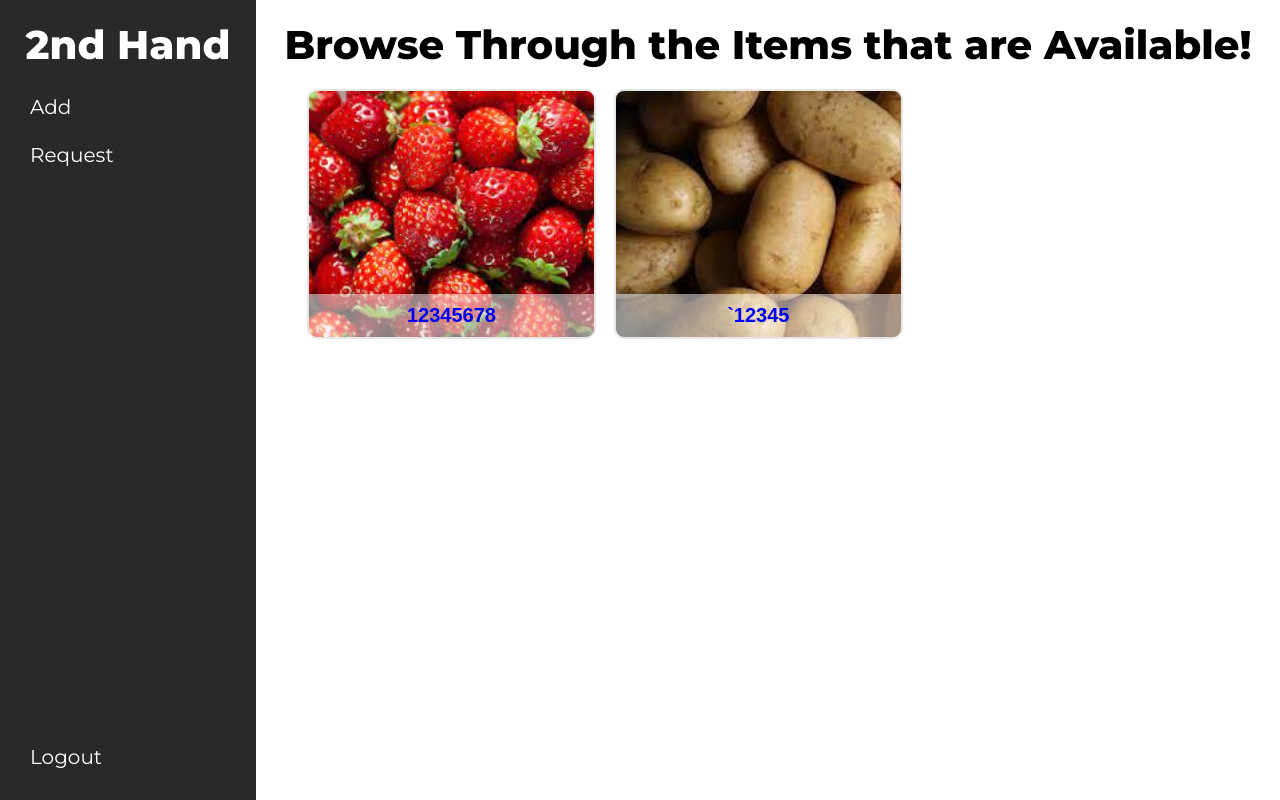
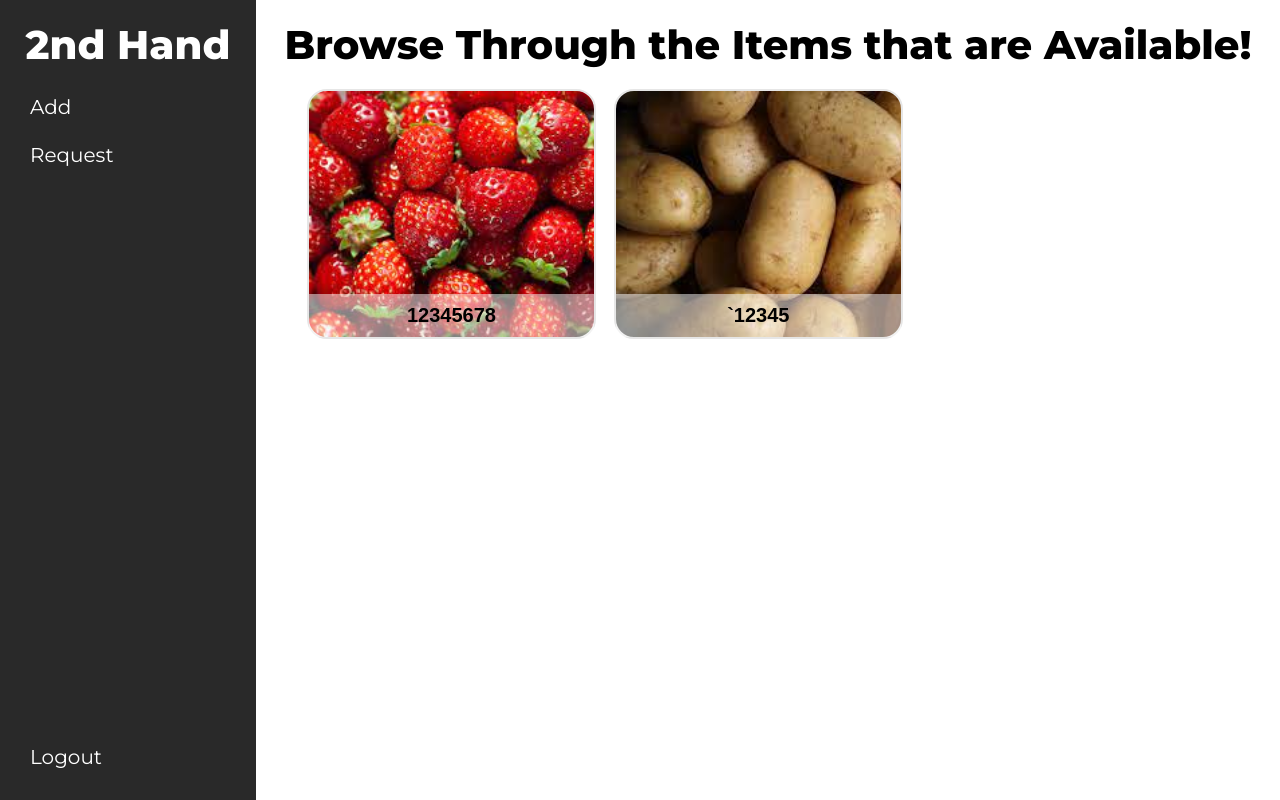
Before and after one commit to ryan-lam/dragonhack2021, a Django app: page /marketplace in a window 1280 px wide. Run offline with Django 3.2, Linux system fonts and the light colour scheme; data comes from the database, SQL or seed files in the repository.

Commit message:
Market Animate

```diff
--- a/project/app/static/style.css
+++ b/project/app/static/style.css
@@ -73,9 +73,13 @@ main{
 .items{
 
     width: 100%;
-    border-radius: 10px;
+    border-radius: 20px;
     background-color: white;
     display: block;
     border: solid 2px #e6e6e6;
     cursor: pointer;
 }
+
+.items:hover{
+    border: 4px solid #83eaf1;
+}
--- a/project/app/templates/marketplace.html
+++ b/project/app/templates/marketplace.html
@@ -18,7 +18,7 @@
 
 			{% for i in db %}
 				<a href="/item_code/{{ i.0.code }}" class="items" style="background-image: url({{ i.1.image.url }}); background-size: cover; position: relative;">
-					<p style="text-align: center; font-size: 20px; padding-top: 10px; padding-bottom: 10px; font-weight: 900; font-family: Arial; background-color: rgba(255, 255, 255, 0.5); bottom: 0; position: absolute; width: 100%;">{{ i.0.title }}</p>
+					<p style="text-align: center; font-size: 20px; padding-top: 10px; padding-bottom: 10px; font-weight: 900; font-family: Arial; background-color: rgba(255, 255, 255, 0.5); bottom: 0; position: absolute; width: 100%; color: black;">{{ i.0.title }}</p>
 					<!-- <img src="{{ i.1.image.url }}" style="display: block; margin: auto; margin-top: 5px;" /> -->
 				</a>
 
```
